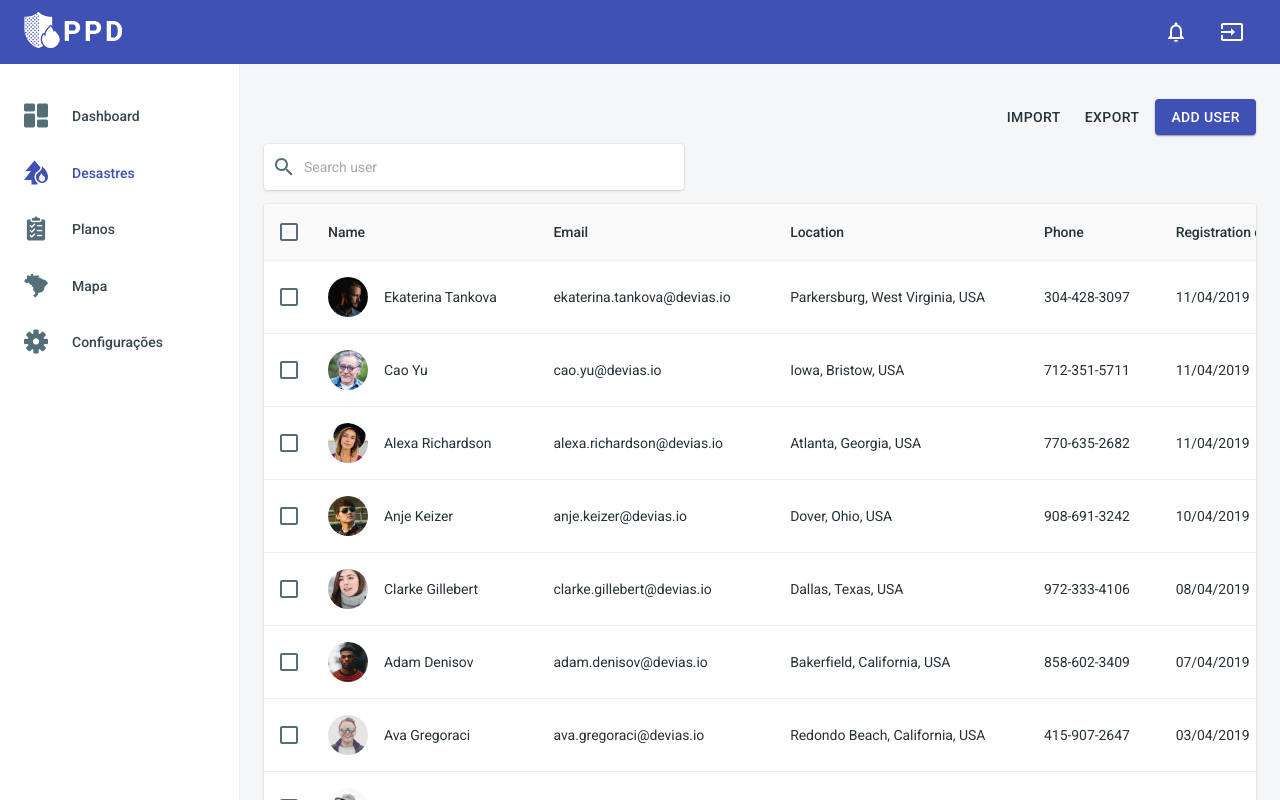
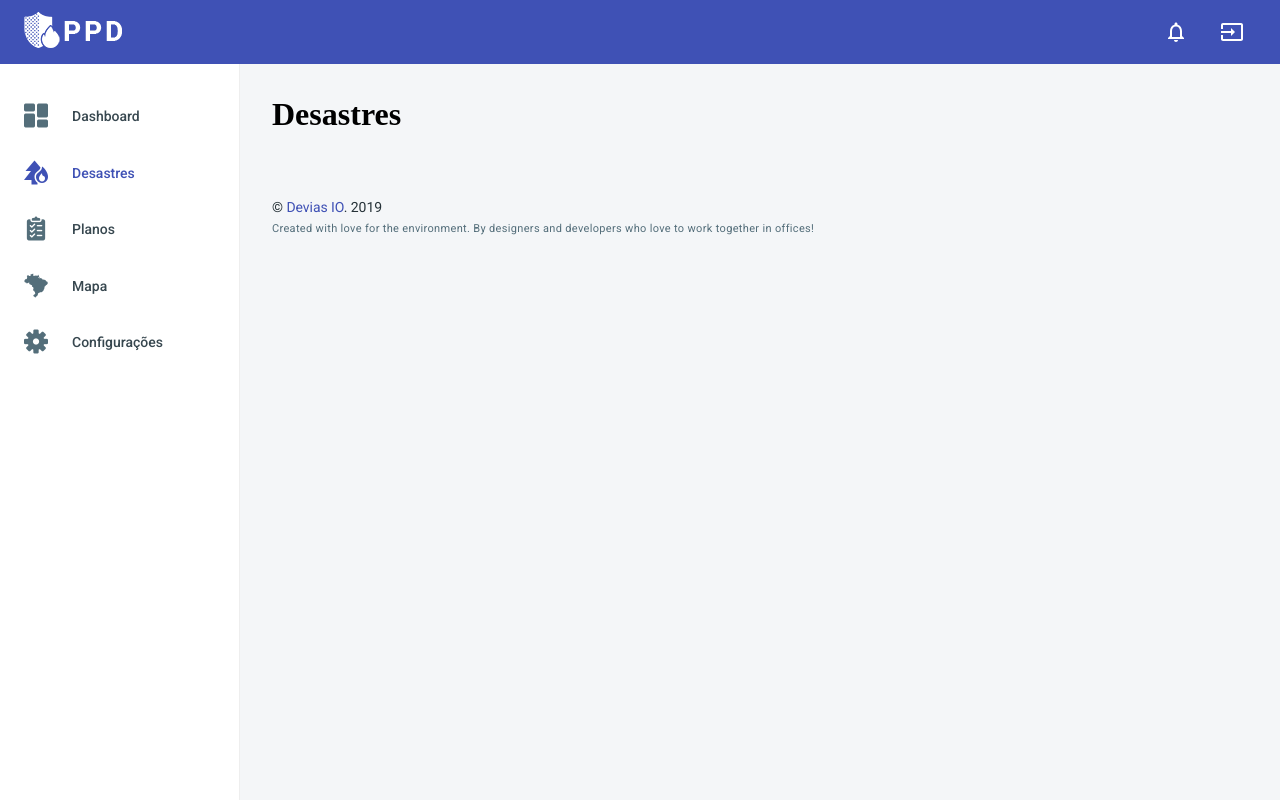
Before and after one commit to HACKATONA-ES-2019/amigosDaVizinhanca-frontend, a React (Create React App) app: page /disasters in a window 1280 px wide. Shown: the top 800 px of the page. Built offline with nearby package versions, Linux system fonts and the light colour scheme; what validate.js would draw is missing.

Commit message:
folder pages with the pages

```diff
--- a/src/Routes.js
+++ b/src/Routes.js
@@ -17,6 +17,11 @@ import {
   NotFound as NotFoundView
 } from './views';
 
+import Disasters from './pages/Disasters';
+import Plans from './pages/Plans';
+import Map from './pages/Map';
+import Settings from './pages/Settings';
+
 const Routes = () => {
   return (
     <Switch>
@@ -28,22 +33,22 @@ const Routes = () => {
       <RouteWithLayout
         exact path="/disasters"
         layout={MainLayout}
-        component={UserListView}
+        component={Disasters}
       />
       <RouteWithLayout
         exact path="/plans"
         layout={MainLayout}
-        component={UserListView}
+        component={Plans}
       />
       <RouteWithLayout
         exact path="/map"
         layout={MainLayout}
-        component={UserListView}
+        component={Map}
       />
       <RouteWithLayout
         exact path="/settings"
         layout={MainLayout}
-        component={UserListView}
+        component={Settings}
       />
       <RouteWithLayout
         component={DashboardView}
--- /dev/null
+++ b/src/pages/Disasters.js
@@ -0,0 +1,20 @@
+import React from 'react';
+import { makeStyles } from '@material-ui/styles';
+
+const useStyles = makeStyles(theme => ({
+  root: {
+    padding: theme.spacing(4)
+  }
+}));
+
+const Disasters = () => {
+  const classes = useStyles();
+
+  return (
+    <div className={classes.root}>
+      <h1>Desastres</h1>
+    </div>
+  );
+};
+
+export default Disasters;
--- /dev/null
+++ b/src/pages/Map.js
@@ -0,0 +1,20 @@
+import React from 'react';
+import { makeStyles } from '@material-ui/styles';
+
+const useStyles = makeStyles(theme => ({
+  root: {
+    padding: theme.spacing(4)
+  }
+}));
+
+const Map = () => {
+  const classes = useStyles();
+
+  return (
+    <div className={classes.root}>
+      <h1>Mapa</h1>
+    </div>
+  );
+};
+
+export default Map;
--- /dev/null
+++ b/src/pages/Plans.js
@@ -0,0 +1,20 @@
+import React from 'react';
+import { makeStyles } from '@material-ui/styles';
+
+const useStyles = makeStyles(theme => ({
+  root: {
+    padding: theme.spacing(4)
+  }
+}));
+
+const Plans = () => {
+  const classes = useStyles();
+
+  return (
+    <div className={classes.root}>
+      <h1>Planos</h1>
+    </div>
+  );
+};
+
+export default Plans;
--- /dev/null
+++ b/src/pages/Settings.js
@@ -0,0 +1,20 @@
+import React from 'react';
+import { makeStyles } from '@material-ui/styles';
+
+const useStyles = makeStyles(theme => ({
+  root: {
+    padding: theme.spacing(4)
+  }
+}));
+
+const Settings = () => {
+  const classes = useStyles();
+
+  return (
+    <div className={classes.root}>
+      <h1>Configurações</h1>
+    </div>
+  );
+};
+
+export default Settings;
```
Also changed, not shown: src/layouts/Main/components/Sidebar/Sidebar.js (+0 -8 lines).
